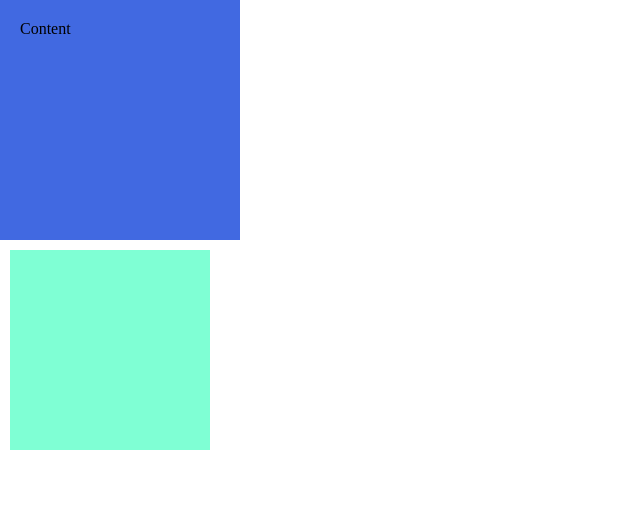
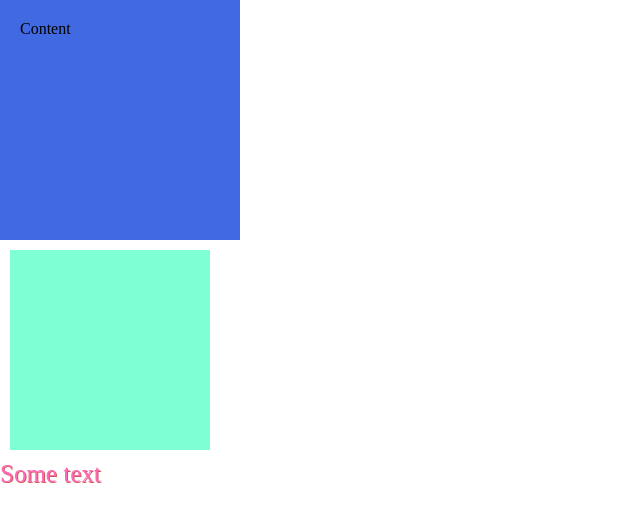
Before and after one commit to RyslanZakirov/experiment, a plain HTML site: page index.html in a window 1280 px wide. Shown: the whole page, without its empty margins (0-640 px from the left). Drawn offline with Linux system fonts and the light colour scheme.

Commit message:
add block with text

```diff
--- a/index.html
+++ b/index.html
@@ -14,5 +14,8 @@
     <div class="work_with_style">
 
     </div>
+    <div class="sentence">
+        <p>Some text</p>
+    </div>
 </body>
 </html>
--- a/style_sheet.css
+++ b/style_sheet.css
@@ -29,3 +29,9 @@ p{
     background: linear-gradient(55deg, green, blue);
     border-radius: 20px;
 }
+
+.sentence p{
+    font-size: 25px;
+    color: hotpink;
+    text-shadow: indianred 1px 1px;
+}
```
